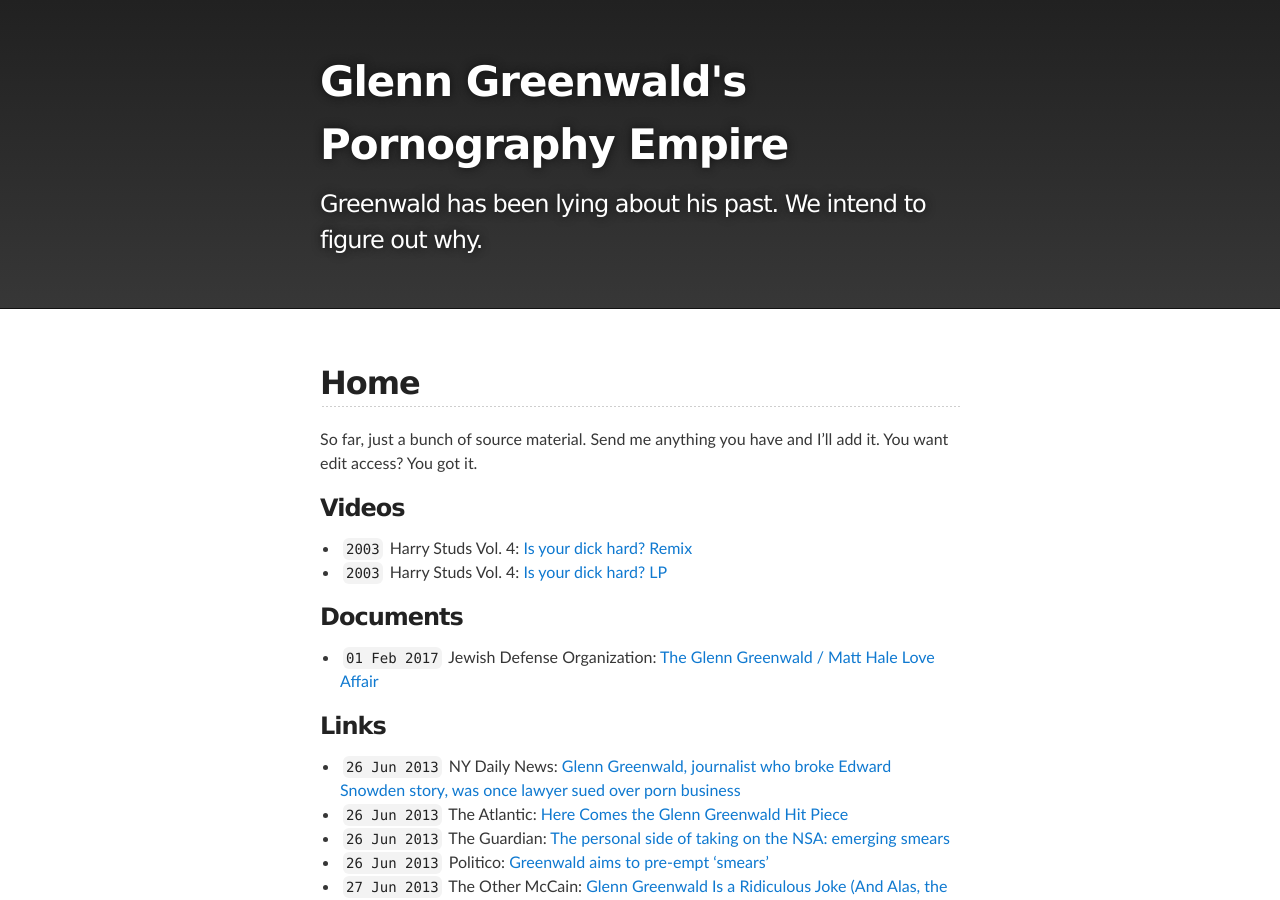
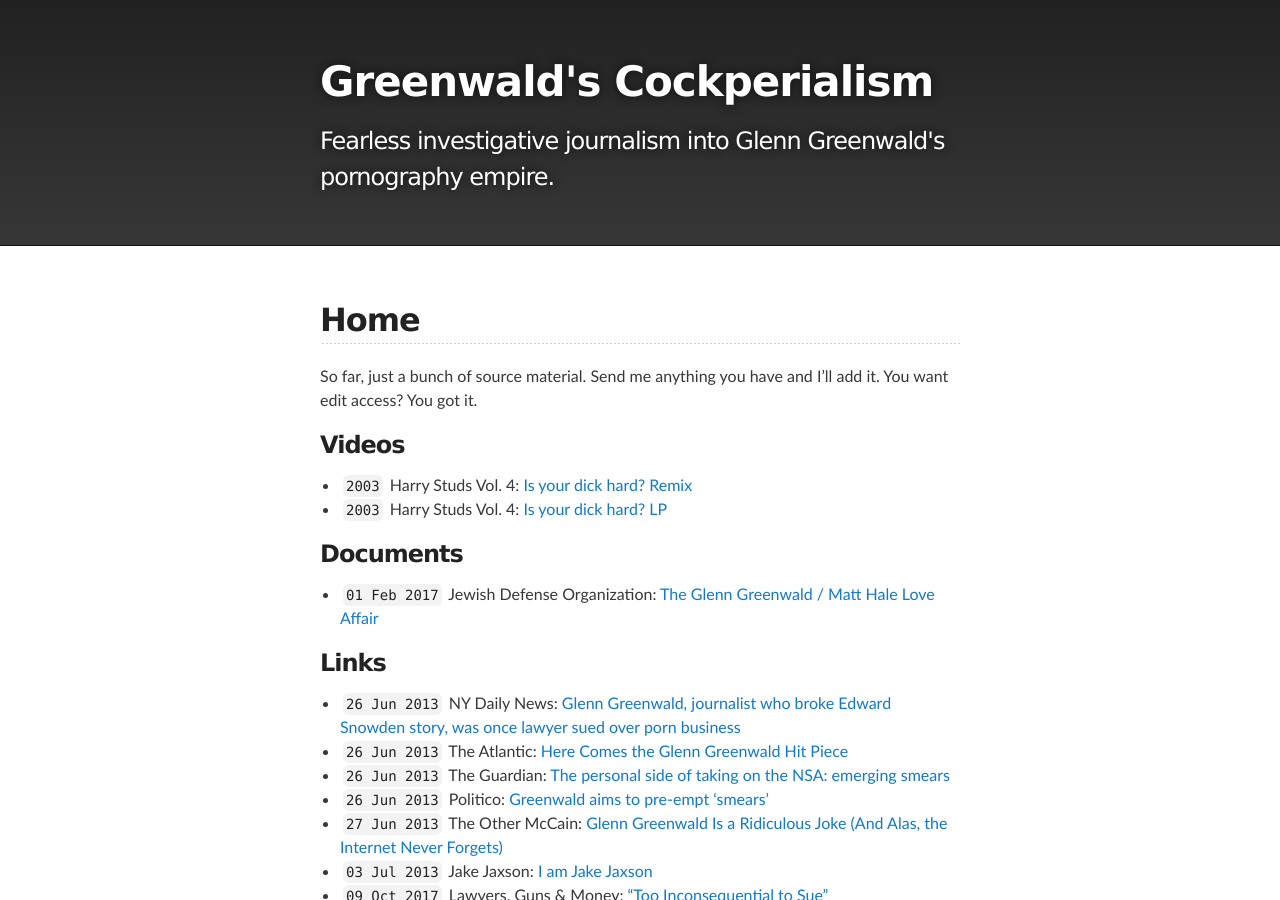
Before and after one commit to masternotions/masternotions.github.io, a Jekyll site: the page built from README.md, in a window 1280 px wide and 900 px high. Built offline with Jekyll 4.4.1, drawn with Linux system fonts in a browser that asks for light colours; our own code applies the rules of GitHub Pages for plain Markdown files.

Commit message:
Update _config.yml

```diff
--- a/_config.yml
+++ b/_config.yml
@@ -1,4 +1,4 @@
-title: Glenn Greenwald's Pornography Empire
-description: Greenwald has been lying about his past. We intend to figure out why.
+title: Greenwald's Cockperialism
+description: Fearless investigative journalism into Glenn Greenwald's pornography empire.
 google_analytics:
 theme: jekyll-theme-slate
```
